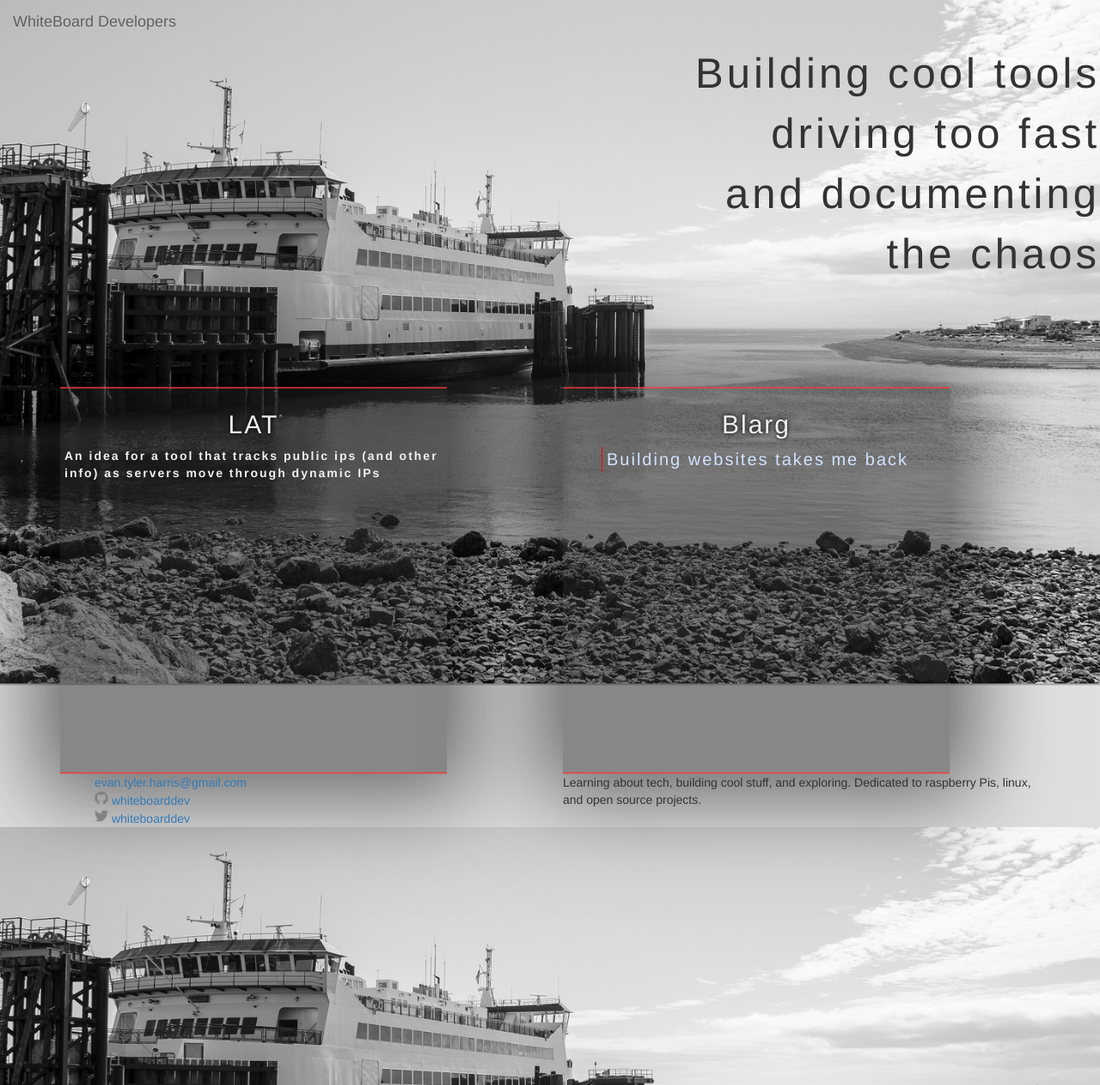
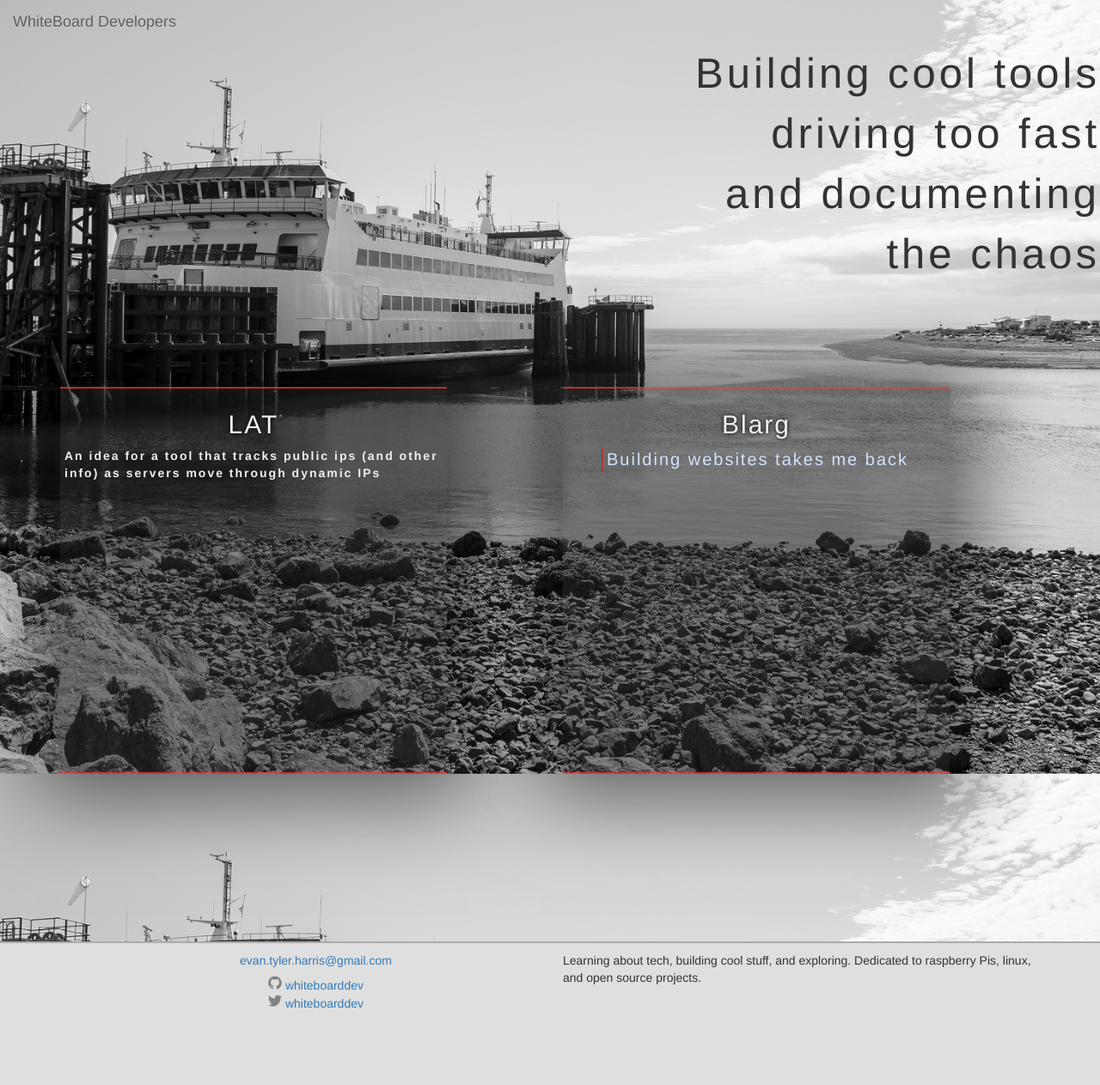
Before and after one commit to WhiteBoardDev/whiteboarddev.github.io, a Jekyll site: the page built from index.html, in a window 1280 px wide. Shown: the whole page at 86% size. Built offline with Jekyll 4.4.1, drawn with Linux system fonts in a browser that asks for light colours; nearby versions of some CDN libraries.

Commit message:
resonsive working on front page

```diff
--- a/_includes/footer.html
+++ b/_includes/footer.html
@@ -6,9 +6,11 @@
       <div class="col-md-6">
 
           <ul class="social-media-list">
-            <li>
+            <li style="padding-bottom:8px;" >
               <a href="mailto:{{ site.email }}">{{ site.email }}</a>
+            </br>
             </li>
+
             {% if site.github_username %}
             <li>
               <a href="https://github.com/{{ site.github_username }}">
--- a/_sass/_footer.scss
+++ b/_sass/_footer.scss
@@ -17,4 +17,5 @@
 
 .social-media-list{
   list-style:none;
+  text-align:center;
 }
--- a/_sass/_front.scss
+++ b/_sass/_front.scss
@@ -8,6 +8,25 @@
   background-position-x: 45%;}
 
 
+
+.headline-container{
+  min-height:800px;
+}
+
+@media screen and (max-width: 767px){
+  .headline-container{
+    min-height:1200px;
+  }
+}
+
+@media screen and (max-width: 420px){
+  .hero{
+    background: url("../img/ferry_md.jpg") no-repeat center center fixed;
+  }
+  .headline-container{
+    margin-top:40px;
+  }
+}
   body {
     background:none;
     height:100%;
@@ -45,6 +64,24 @@
     border-top: 2px rgba(255, 57, 57, 0.68) solid;
   }
 
+  @media screen and (max-width: 993px){
+    .headline-item{
+      width:300px;
+    }
+  }
+
+  @media screen and (max-width: 767px){
+    .headline-item{
+      width:400px;
+      margin-bottom:10px;
+    }
+  }
+  @media screen and (max-width: 420px){
+    .headline-item{
+      width:350px;
+      margin-bottom:10px;
+    }
+  }
   .headline-item a {
     color: rgb(210, 226, 255);
   }
--- a/index.html
+++ b/index.html
@@ -10,7 +10,7 @@
 </div>
 
 
-<div class="container">
+<div class="container headline-container">
   <div class="row">
 
     <div class="col-sm-6">
```
Also changed, not shown: img/ferry_md.jpg. Lines whose indentation alone changed are shown as unchanged.
